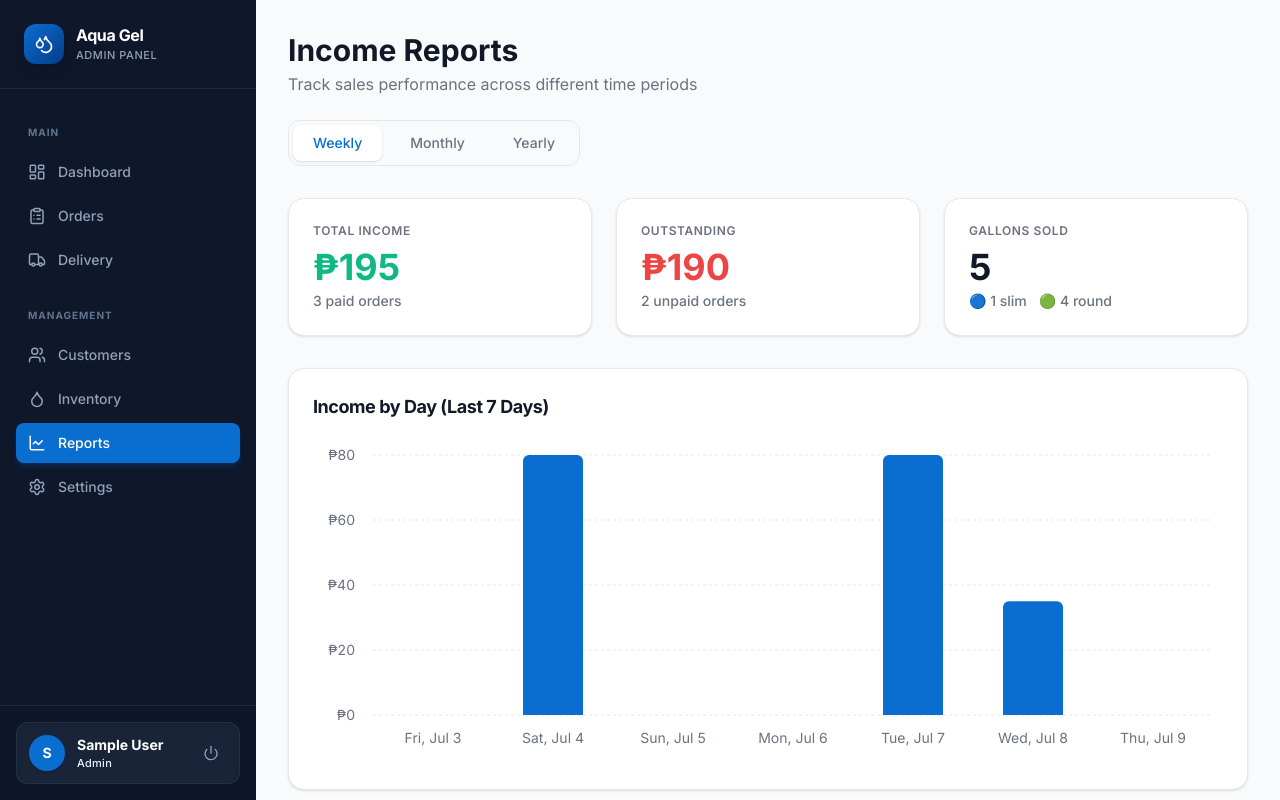
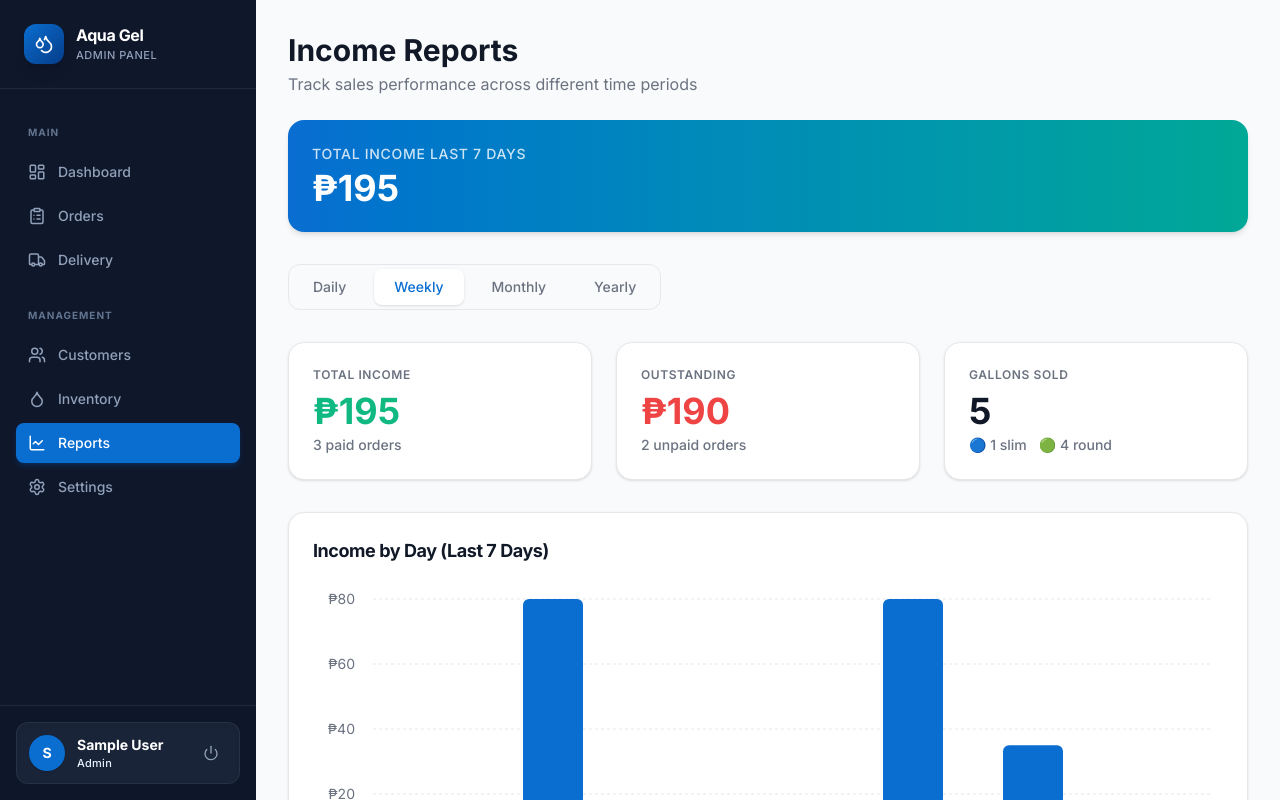
Before and after one commit to MrNonaRv/Aqua-Gel, a React (Vite) app: page /admin/reports in a window 1280 px wide. Built offline with nearby package versions, Linux system fonts and the light colour scheme; sample sign-in values are in the browser's storage.

Commit message:
feat: add daily reporting and improve UI inputs
- Add daily granularity to admin reports.
- Enable manual text input for quantity adjustments in the portal.
- Add background image to login page.

```diff
--- a/src/pages/CustomerLogin.tsx
+++ b/src/pages/CustomerLogin.tsx
@@ -67,7 +67,8 @@ export default function CustomerLogin() {
         initial={{ opacity: 0, x: -50 }}
         animate={{ opacity: 1, x: 0 }}
         transition={{ duration: 0.8, ease: "easeOut" }}
-        className="flex-1 bg-gradient-to-br from-brand-blue-dark via-brand-blue to-brand-teal flex flex-col justify-center items-start p-10 md:p-16 relative overflow-hidden text-white"
+        className="flex-1 bg-gradient-to-br from-brand-blue-dark via-brand-blue to-brand-teal flex flex-col justify-center items-start p-10 md:p-16 relative overflow-hidden text-white bg-cover bg-center"
+        style={{ backgroundImage: 'linear-gradient(to bottom right, rgba(13, 27, 42, 0.85), rgba(10, 110, 209, 0.6)), url(/login-bg.jpg)' }}
       >
         {/* Background shapes */}
         <div className="absolute w-[400px] h-[400px] rounded-full bg-white/5 -top-24 -right-24 blur-3xl animate-pulse" />
--- a/src/pages/admin/Reports.tsx
+++ b/src/pages/admin/Reports.tsx
@@ -4,13 +4,16 @@ import { BarChart, Bar, XAxis, YAxis, CartesianGrid, Tooltip, ResponsiveContaine
 
 export default function Reports() {
   const { orders } = useStore();
-  const [period, setPeriod] = useState<'weekly' | 'monthly' | 'yearly'>('weekly');
+  const [period, setPeriod] = useState<'daily' | 'weekly' | 'monthly' | 'yearly'>('weekly');
 
   const now = new Date();
 
   const getRange = (p: string) => {
     let start;
-    if (p === 'weekly') {
+    if (p === 'daily') {
+      start = new Date(now);
+      start.setHours(0, 0, 0, 0);
+    } else if (p === 'weekly') {
       start = new Date(now);
       start.setDate(now.getDate() - 6);
       start.setHours(0, 0, 0, 0);
@@ -36,7 +39,19 @@ export default function Reports() {
   let chartData: any[] = [];
   let chartTitle = '';
 
-  if (period === 'weekly') {
+  if (period === 'daily') {
+    chartTitle = 'Income Today (by Hour)';
+    const hours = Array.from({length: 24}, (_, i) => i);
+    chartData = hours.map(h => {
+      const hs = new Date(now); hs.setHours(h, 0, 0, 0);
+      const he = new Date(now); he.setHours(h, 59, 59, 999);
+      const total = paid.filter(o => o.date >= hs.getTime() && o.date <= he.getTime()).reduce((s, o) => s + o.total, 0);
+      return {
+        name: `${h === 0 ? 12 : h > 12 ? h - 12 : h}${h >= 12 ? 'pm' : 'am'}`,
+        total
+      };
+    });
+  } else if (period === 'weekly') {
     chartTitle = 'Income by Day (Last 7 Days)';
     const labels = [];
     for (let i = 6; i >= 0; i--) {
@@ -73,7 +88,7 @@ export default function Reports() {
     });
   }
 
-  const periodLabels = { weekly: 'Last 7 Days', monthly: 'This Month', yearly: 'This Year' };
+  const periodLabels = { daily: 'Today', weekly: 'Last 7 Days', monthly: 'This Month', yearly: 'This Year' };
 
   return (
     <div className="max-w-6xl mx-auto">
@@ -82,8 +97,15 @@ export default function Reports() {
         <p className="text-brand-gray">Track sales performance across different time periods</p>
       </div>
 
+      {(period === 'daily' || period === 'weekly') && (
+        <div className="bg-gradient-to-r from-brand-blue to-brand-teal text-white p-6 rounded-2xl mb-8 shadow-md">
+          <div className="text-white/80 font-medium mb-1 uppercase tracking-wider text-sm">Total Income {periodLabels[period]}</div>
+          <div className="font-heading text-4xl font-bold">₱{income.toLocaleString()}</div>
+        </div>
+      )}
+
       <div className="flex gap-2 mb-8 bg-brand-gray-light p-1 rounded-xl w-fit border border-brand-border">
-        {(['weekly', 'monthly', 'yearly'] as const).map(p => (
+        {(['daily', 'weekly', 'monthly', 'yearly'] as const).map(p => (
           <button
             key={p}
             className={`px-5 py-2 rounded-lg text-sm font-medium transition-colors capitalize ${period === p ? 'bg-white text-brand-blue shadow-sm' : 'text-brand-gray hover:text-brand-dark'}`}
--- a/src/pages/customer/CustomerPortal.tsx
+++ b/src/pages/customer/CustomerPortal.tsx
@@ -415,7 +415,23 @@ export default function CustomerPortal() {
                         onClick={() => changeQty(-1)}
                         disabled={qty <= 1}
                       >−</button>
-                      <div className="w-12 sm:w-16 text-center font-bold text-lg sm:text-xl text-brand-dark">{qty}</div>
+                      <input
+                        type="number"
+                        min="1"
+                        value={qty}
+                        onChange={(e) => {
+                          const val = e.target.value;
+                          if (val === '') setQty('' as any);
+                          else {
+                            const num = parseInt(val);
+                            if (!isNaN(num) && num > 0) setQty(num);
+                          }
+                        }}
+                        onBlur={() => {
+                          if (typeof qty !== 'number' || qty < 1) setQty(1);
+                        }}
+                        className="w-16 sm:w-20 text-center font-bold text-lg sm:text-xl text-brand-dark border-none focus:outline-none focus:ring-0 p-0 [appearance:textfield] [&::-webkit-outer-spin-button]:appearance-none [&::-webkit-inner-spin-button]:appearance-none bg-transparent"
+                      />
                       <button
                         className="px-4 py-3 sm:px-5 sm:py-4 hover:bg-brand-gray-light text-brand-dark font-bold text-lg transition-colors active:bg-brand-gray"
                         onClick={() => changeQty(1)}
```
Also changed, not shown: 4932b987-d955-4d9c-953a-eb15fb99c90e.jpg (added), public/login-bg.jpg (added).
